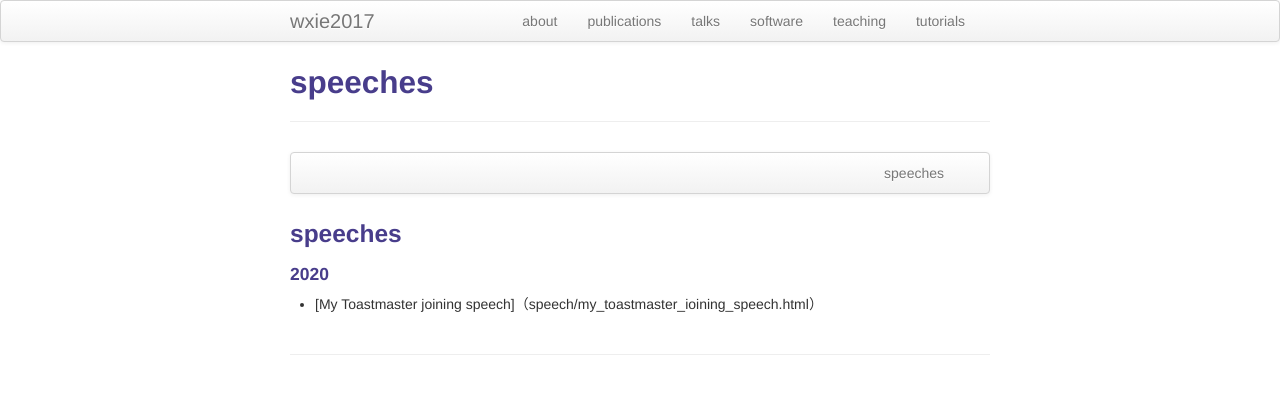
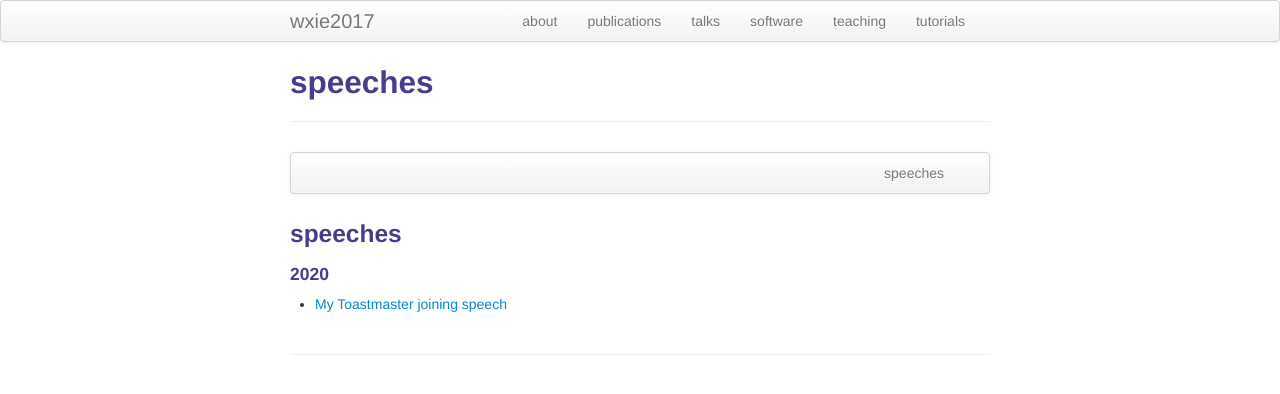
Before and after one commit to wxie2017/wxie2017.github.io, a Jekyll site: the page built from pages/talks.md, in a window 1280 px wide. Shown: the top 394 px of the page. Built offline with Jekyll 4.4.1, drawn with Linux system fonts in a browser that asks for light colours.

Commit message:
correct syntax error - () and （）

```diff
--- a/pages/talks.md
+++ b/pages/talks.md
@@ -17,4 +17,4 @@ description: wxie's speeches
 
 #### 2020
 
-- [My Toastmaster joining speech]（speech/my_toastmaster_ioining_speech.html）
+- [My Toastmaster joining speech](speech/my_toastmaster_ioining_speech.html)
```
